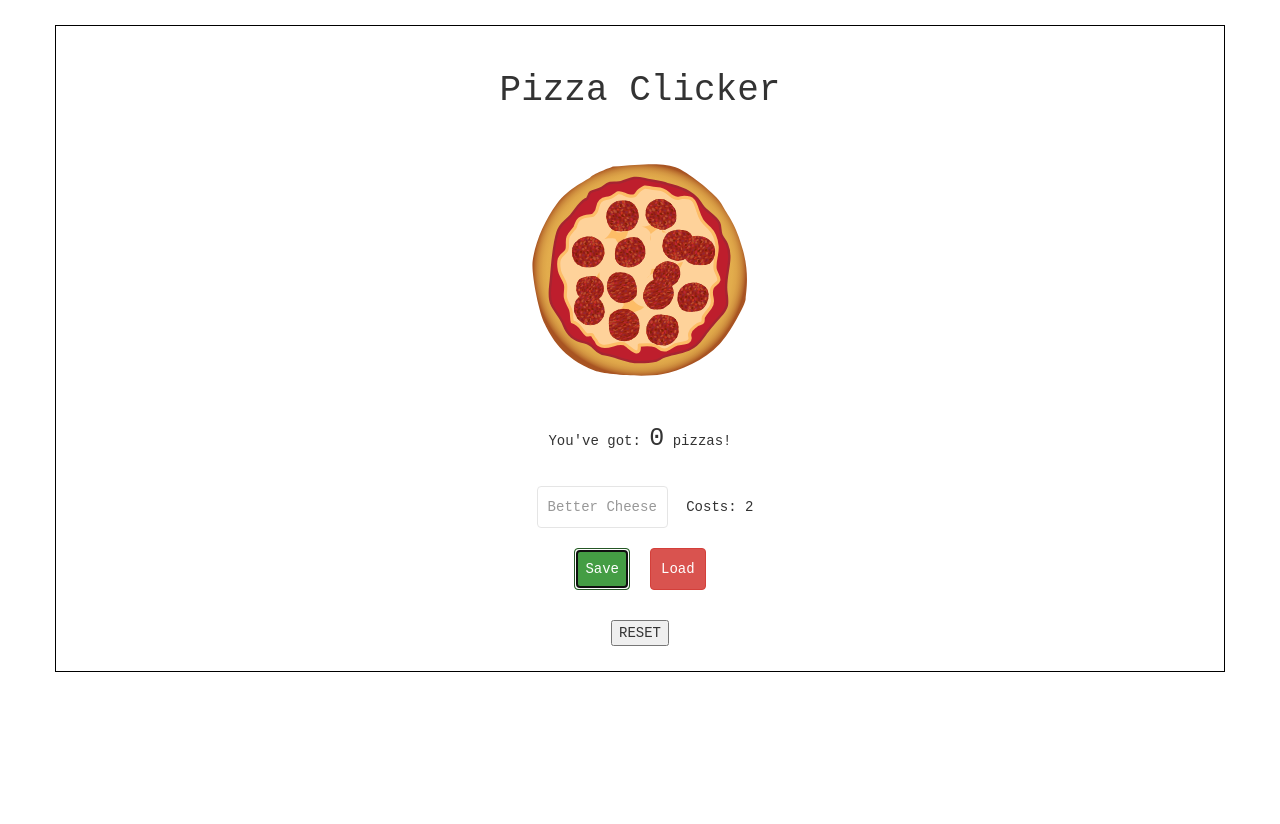
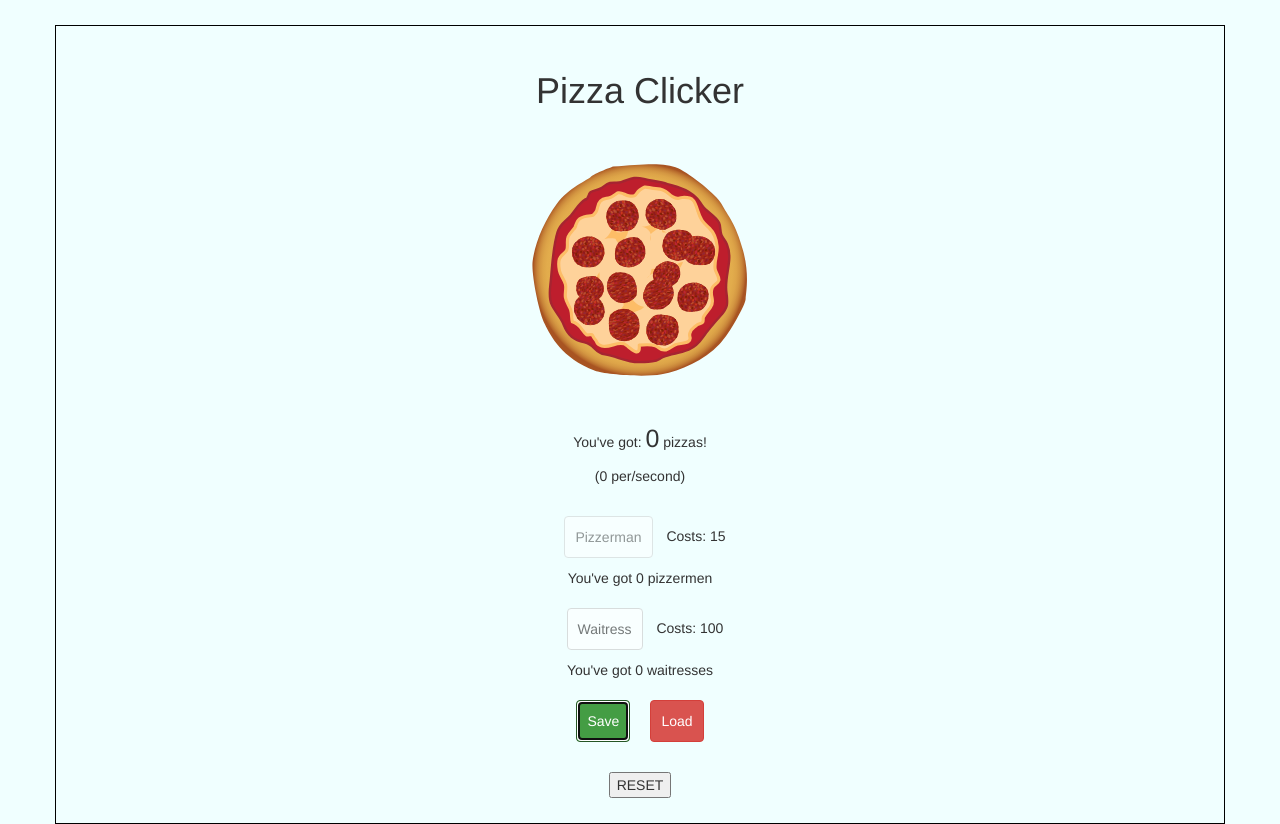
Before and after one commit to arielkuzminski/testowe, a plain HTML site: page PizzaClicker/index.html in a window 1280 px wide. Both pictures are taken after a click on the button "Save". Before the commit the page ends 800 px from the top, so only its background shows below. Drawn offline with Linux system fonts and the light colour scheme.

Commit message:
PizzaClicker - usprawienia logiki aplikacji

```diff
--- a/PizzaClicker/css/style.css
+++ b/PizzaClicker/css/style.css
@@ -1,5 +1,5 @@
-* {
-    font-family: monospace;
+body {
+    background-color: azure;
 }
 
 .container {
@@ -11,7 +11,7 @@
 }
 
 
-#first-clicker:disabled {
+#pizzerman:disabled {
     opacity: 0.5;
 }
 
--- a/PizzaClicker/index.html
+++ b/PizzaClicker/index.html
@@ -17,11 +17,17 @@
             <a><img id="clicker" src="img/pizza.svg"/></a>
           </div>
           <p>You've got: <span id='counter'></span> pizzas!</p>
+          <p>(<span id='perSec'></span> per/second)</p>
 
           <div class="buttons">
               <div class="autoClicks">
-                  <div class="autoClick">
-                    <button type="button" class="btn btn-default button" id="first-clicker" >Better Cheese</button> Costs: <span class="value first-clicker"></span>
+                  <div class="autoClick pizzerman">
+                    <button type="button" class="btn btn-default button" id="pizzerman" >Pizzerman</button> Costs: <span id="pizzerman-value"></span>
+                    <p>You've got <span id="pizzaViewCount"></span> pizzermen</p>
+                  </div>
+                  <div class="autoClick waitress">
+                    <button type="button" class="btn btn-default button" id="waitress" >Waitress</button> Costs: <span id="waitress-value"></span>
+                    <p>You've got <span id="waitressViewCount"></span> waitresses</p>
                   </div>
               </div>
            <div class="saveLoadButtons">
--- a/PizzaClicker/js/app.js
+++ b/PizzaClicker/js/app.js
@@ -1,11 +1,33 @@
 function PizzaClickerGame() {
 
-    var pizzaCount = 0;
-    var autoClick = 0;
-    var n = 1;
-    var firstClickerCost = 2;
+    var pizzaCount = 0;                                         // główny licznik - liczba pizz :)
+    var autoClick = 0;                                          // licznik automatycznych kliknięć na sekundę
 
-    this.clickClicker = function() {
+
+    upgrades = [                                                // każde z ulepszeń
+        {
+            id : '#pizzerman',                                  //aby móc akutalizować wyniki na stronie
+            idValue : '#pizzerman-value',                       // j.w
+            idCount : '#pizzaViewCount',                        // do wzoru na koszt kolejnego ulepszenia
+            itemCount : 0,                                      // j.w
+            currentPrice : 15,                                  // akutalna cena ulepszenia
+            basePrice : 15,                                     //bazowy koszt ulepszenia
+            bonus: 1                                            // ile automatycznych kliknięć daje nam kupno ulepszenia
+        },
+
+        {
+            id : '#waitress',
+            idValue : '#waitress-value',
+            idCount : '#waitressViewCount',
+            itemCount : 0,
+            currentPrice : 100,
+            basePrice: 100,
+            bonus : 10
+        }
+    ];
+
+
+    this.clickClicker = function() {                            //kliknięcie w clicker...
 
         pizzaCount++;
         this.update();
@@ -13,56 +35,100 @@ function PizzaClickerGame() {
     };
 
 
-    this.clickUpgrade = function() {
+    this.clickUpgrade = function(currentUpgrade) {              //kliknięcie w jakiekolwiek ulepszenie
 
-        this.update();
+        this.update();                                          //wywołanie funkcji aktualizującej wyświetlanie danych na stronie
 
-        if(pizzaCount >= firstClickerCost) {
-            $('#first-clicker').attr("disabled", false);
-            pizzaCount = pizzaCount - firstClickerCost;
-            autoClick++;
-            this.changeCost();
+
+
+        if(pizzaCount >= currentUpgrade.currentPrice) {                                                             // jeżeli mamy więcej pizz niż kosztuje ulepszenie, to:
+            pizzaCount = pizzaCount - currentUpgrade.currentPrice;                                                  //aktualizujemy nasze 'saldo'
+            autoClick = autoClick + currentUpgrade.bonus;                                                           // aktualizujemy liczbę automatycznych kliknięć
+            currentUpgrade.itemCount++;                                                                             // inkrementujemy licznik tego konkretnego ulepszenia
+            currentUpgrade.currentPrice = (currentUpgrade.basePrice * (Math.pow(1.15, currentUpgrade.itemCount)));  // Pani Partyka byłaby ze mnie dumna...
+            currentUpgrade.currentPrice = Math.round(currentUpgrade.currentPrice);                                  // żeby był int a nie float
+
             this.update();
+        }
+
+    };
+
+//    this.changeCost = function(argument) {
+//
+//    //pizzermancurrentPrice = (autoClick + 1) * Math.round((Math.pow(2, autoClick * autoClick / 10))); //wzór nr 1
+//    //firstClickerCost = Math.round((autoClick + 1) * 1.33);
+//
+//    console.log(argument);
+//    argument = argument * (Math.pow(1.15, argument));
+//    argument = Math.round(argument);
+//    console.log(argument);
+//    //this.update();
+//
+//    };
+
+    this.checkPizza = function() {                              // metoda sprawdzająca czy można się wklikać w dane ulepszenie czy nie
+
+        for(var i = 0; i < upgrades.length; i++) {
+
+            if(pizzaCount >= upgrades[i].currentPrice) {
+                $(upgrades[i].id).attr("disabled", false);
+            }
+
+            else {
+                $(upgrades[i].id).attr("disabled", true);
+            }
         }
     };
 
-    this.checkPizza = function() {
-        if(pizzaCount >= firstClickerCost) {
-            $('#first-clicker').attr("disabled", false);
+    this.update = function() {                                      // metoda często wywoływana - odpowiedzialna za aktualizacje danych wyświetlanych na stronie
+        $('title').text(pizzaCount + ' pizzas!');
+        $('#counter').text(pizzaCount);
+
+        for(var i = 0; i < upgrades.length; i++) {
+            $(upgrades[i].idValue).text(upgrades[i].currentPrice);  // aktualizacja wyświetlenia aktualnej ceny ulepszenia
+            $(upgrades[i].idCount).text(upgrades[i].itemCount);     // aktualizacja wyświetlenia aktualnej ilości posiadanych ulepszeń
         }
-        else {
-            $('#first-clicker').attr("disabled", true);
-        }
+        $('#perSec').text(autoClick);                               // automatycznych kliknięć na sekundę
+
     };
 
-    this.update = function() {
-        $('title').text(pizzaCount + ' pizzas!');
-        $('#counter').text(pizzaCount);
-        $('.value').text(firstClickerCost);
-    };
+    ////////@@@@@@@@@@@@@@@@@@///////// TO DO ////////////@@@@@@@@@@@@@@@@@@@@@@@@@@@@@@@@@@@@@@@///////////////////
 
-    this.updateAutoClicks = function() {
+    this.updateAutoClicks = function() { // do poprawki: metoda odpowiedzialna za dodanie automatycznych kliknięć do całkowitej liczby pizz - w razie zmiany SetInterval z 1 sekundy, wszystko zacznya źle działać :(
         pizzaCount = pizzaCount + autoClick;
     };
 
+    ////////@@@@@@@@@@@@@@@@@@///////// TO DO ////////////@@@@@@@@@@@@@@@@@@@@@@@@@@@@@@@@@@@@@@@///////////////////
 
-    this.save = function() {
+    this.save = function() {                                        //metoda zapisująca postęp gry do localStorage
         localStorage.setItem('pizzaCount', pizzaCount);
         localStorage.setItem('autoClick', autoClick);
-        localStorage.setItem('firstClickerCost', firstClickerCost);
-        localStorage.setItem('n', n);
+
+        localStorage.setItem('pizzermanCost', upgrades[0].currentPrice);
+        localStorage.setItem('pizzermanCount', upgrades[0].itemCount);
+
+        localStorage.setItem('waitressCost', upgrades[1].currentPrice);
+        localStorage.setItem('waitressCount', upgrades[1].itemCount);
         console.log('zapisano');
 
     };
 
-    this.load = function() {
+    this.load = function() {                                        //metoda wczytująca postęp gry z localStorage
 
-        this.update();
+        //this.update();
 
-        if(localStorage.getItem('pizzaCount')) {
+        if(localStorage.getItem('pizzaCount')) {                    // jeżeli istnieje już jakakolwiek pizza to wczytaj dane...
 
-            firstClickerCost = localStorage.getItem('firstClickerCost')
-            firstClickerCost = parseInt(firstClickerCost);
+            upgrades[0].currentPrice = localStorage.getItem('pizzermanCost')
+            upgrades[0].currentPrice = parseInt(upgrades[0].currentPrice);
+            upgrades[0].itemCount = localStorage.getItem('pizzermanCount')
+            upgrades[0].itemCount = parseInt(upgrades[0].itemCount);
+
+
+            upgrades[1].currentPrice = localStorage.getItem('waitressCost')
+            upgrades[1].currentPrice = parseInt(upgrades[1].currentPrice);
+            upgrades[1].itemCount = localStorage.getItem('waitressCount')
+            upgrades[1].itemCount = parseInt(upgrades[1].itemCount);
 
             pizzaCount = localStorage.getItem('pizzaCount');
             pizzaCount = parseInt(pizzaCount);
@@ -70,43 +136,31 @@ function PizzaClickerGame() {
             autoClick = localStorage.getItem('autoClick');
             autoClick = parseInt(autoClick);
 
-            n = localStorage.getItem('n');
-            n = parseInt(n);
-
            }
-        else {
+        else {                                                      // ... w przeciwnym wypadku zresetuj wynik
             this.reset();
         };
 
         this.update();
     };
 
-    this.reset = function() {
+    this.reset = function() {                                       // metoda resetująca grę
         localStorage.setItem('pizzaCount', 0);
         localStorage.setItem('autoClick', 0);
-        localStorage.setItem('firstClickerCost', 2);
-        localStorage.setItem('n', 0);
+        localStorage.setItem('pizzermanCost', upgrades[0].basePrice);
+        localStorage.setItem('waitressCost', upgrades[1].basePrice);
+        localStorage.setItem('pizzermanCount', 0);
+        localStorage.setItem('waitressCount', 0);
     }
 
-    this.changeCost = function() {
+    this.construct = function() {                                   // konstruktor
+        this.load();                                                // wczytywanie danych z localStorage po wejściu na stronę
+        setInterval(this.update, 1000);                             // wywołanie metody aktualizującej dane na stronie co 1 sekundę
+        setInterval(this.checkPizza, 100);                          // wywołanie metody sprawdzającej czy można się wklikać w dane ulepszenie czy nie co 0.1s
+        setInterval(this.save, 60000);                              // autozapis co 60 sekund
+        setInterval(this.updateAutoClicks, 1000);                   // TO DO // nie wolno zmieniać wartości, inaczej wszystko się psuje :( :( :(
 
-        n++;
-        firstClickerCost = (autoClick + 1) * Math.round((Math.pow(2, n * autoClick / 10))); //wzór nr 1
-        //firstClickerCost = Math.round((autoClick + 1) * 1.33);
-        this.update();
-
-    };
-
-    this.construct = function() {
-        this.load();
-        setInterval(this.update, 1000);
-        setInterval(this.checkPizza, 100);
-        setInterval(this.save, 60000);
-        setInterval(this.updateAutoClicks, 1000);
-
-        console.log(firstClickerCost);
-
-        $('#first-clicker').attr("disabled", true);
+        $('#pizzerman').attr("disabled", true);                     // buttony domyślnie ustawione na disabled
 
     }
 
@@ -118,13 +172,19 @@ function PizzaClickerGame() {
 
 var Clicker = new PizzaClickerGame();
 
+
 $('#clicker').on('click', function(){
     Clicker.clickClicker();
 
 });
 
-$('#first-clicker').on('click', function(){
-    Clicker.clickUpgrade();
+$('#pizzerman').on('click', function(){
+    Clicker.clickUpgrade(upgrades[0]);
+
+});
+
+$('#waitress').on('click', function(){
+    Clicker.clickUpgrade(upgrades[1]);
 
 });
 
```
